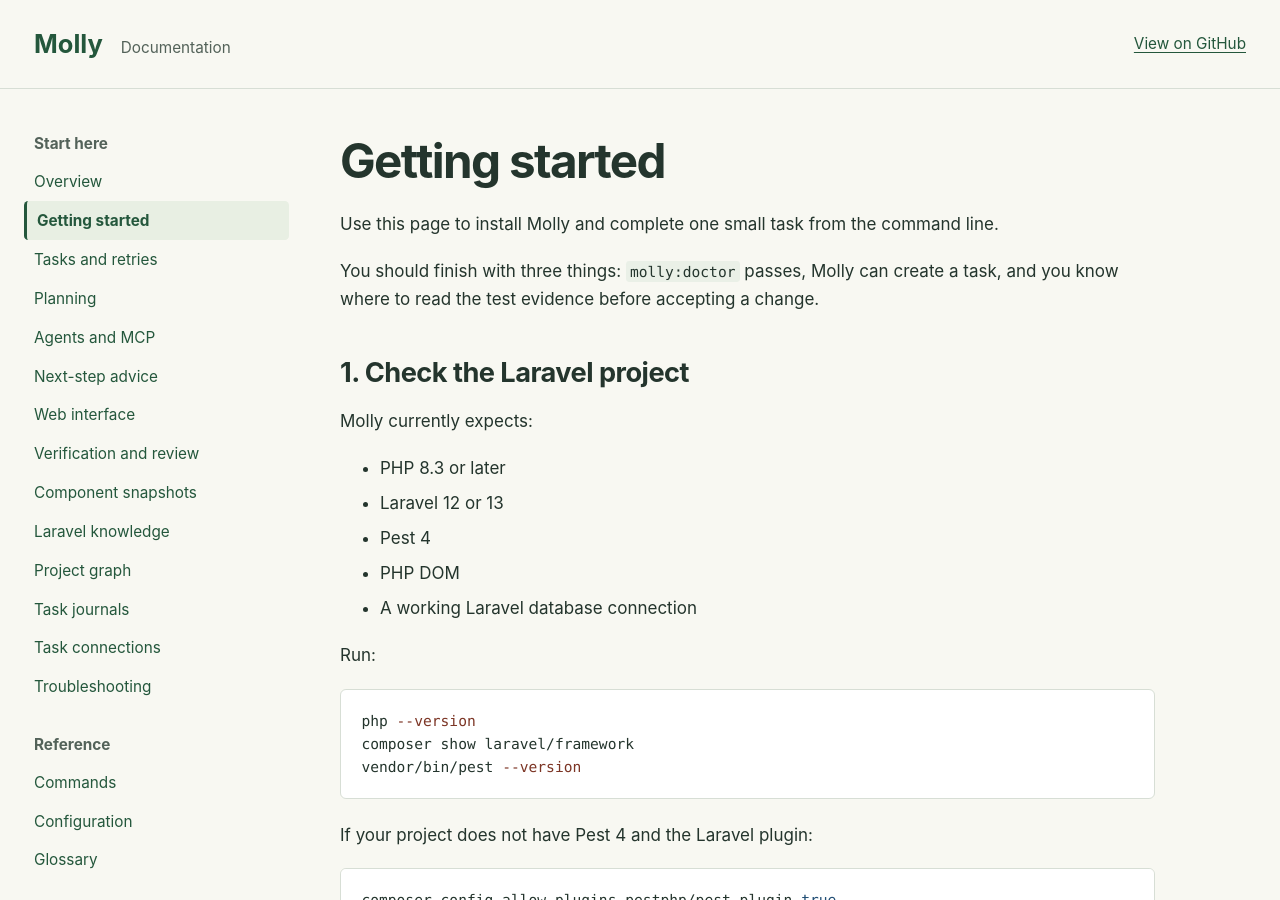
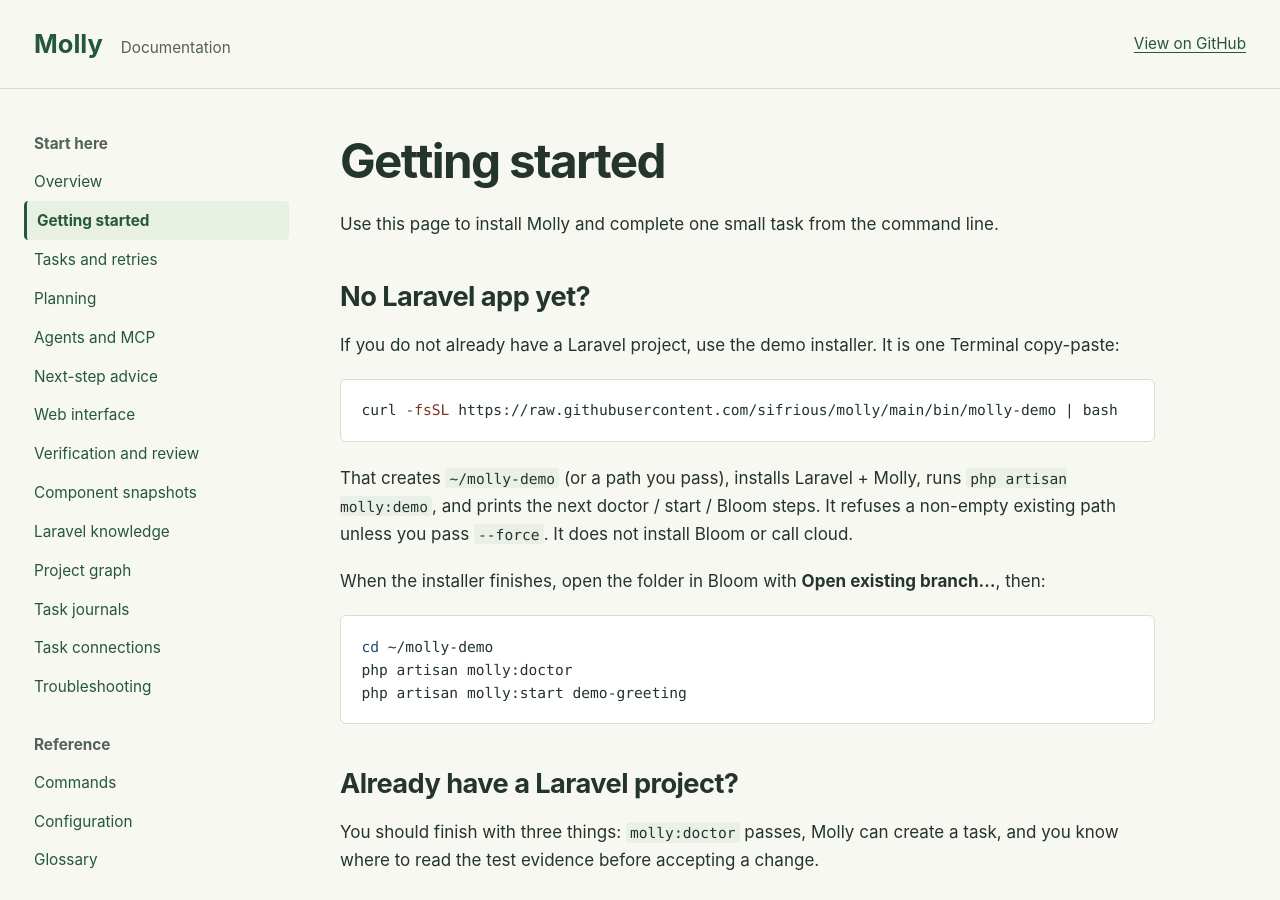
Before and after one commit to sifrious/molly, a Jekyll site: the page built from docs/getting-started.md, in a window 1280 px wide and 900 px high. Built offline with Jekyll 4.4.1, drawn with Linux system fonts in a browser that asks for light colours.

Commit message:
Add bin/molly-demo zero-to-demo installer
MME-5294: one Terminal path creates a Laravel app, installs Molly,
runs molly:demo, and prints Bloom/doctor/start next steps. Refuses a
non-empty target unless --force replaces that directory.

````diff
--- a/composer.json
+++ b/composer.json
@@ -79,5 +79,8 @@
             "/pint.json",
             "/testbench.yaml"
         ]
-    }
+    },
+    "bin": [
+        "bin/molly-demo"
+    ]
 }
--- a/docs/getting-started.md
+++ b/docs/getting-started.md
@@ -6,6 +6,26 @@ title: Getting started
 # Getting started
 
 Use this page to install Molly and complete one small task from the command line.
+
+## No Laravel app yet?
+
+If you do not already have a Laravel project, use the demo installer. It is one Terminal copy-paste:
+
+```bash
+curl -fsSL https://raw.githubusercontent.com/sifrious/molly/main/bin/molly-demo | bash
+```
+
+That creates `~/molly-demo` (or a path you pass), installs Laravel + Molly, runs `php artisan molly:demo`, and prints the next doctor / start / Bloom steps. It refuses a non-empty existing path unless you pass `--force`. It does not install Bloom or call cloud.
+
+When the installer finishes, open the folder in Bloom with **Open existing branch…**, then:
+
+```bash
+cd ~/molly-demo
+php artisan molly:doctor
+php artisan molly:start demo-greeting
+```
+
+## Already have a Laravel project?
 
 You should finish with three things: `molly:doctor` passes, Molly can create a task, and you know where to read the test evidence before accepting a change.
 
````
Also changed, not shown: docs/reference/commands.md (+1 -0 lines), README.md, 2 other files.
